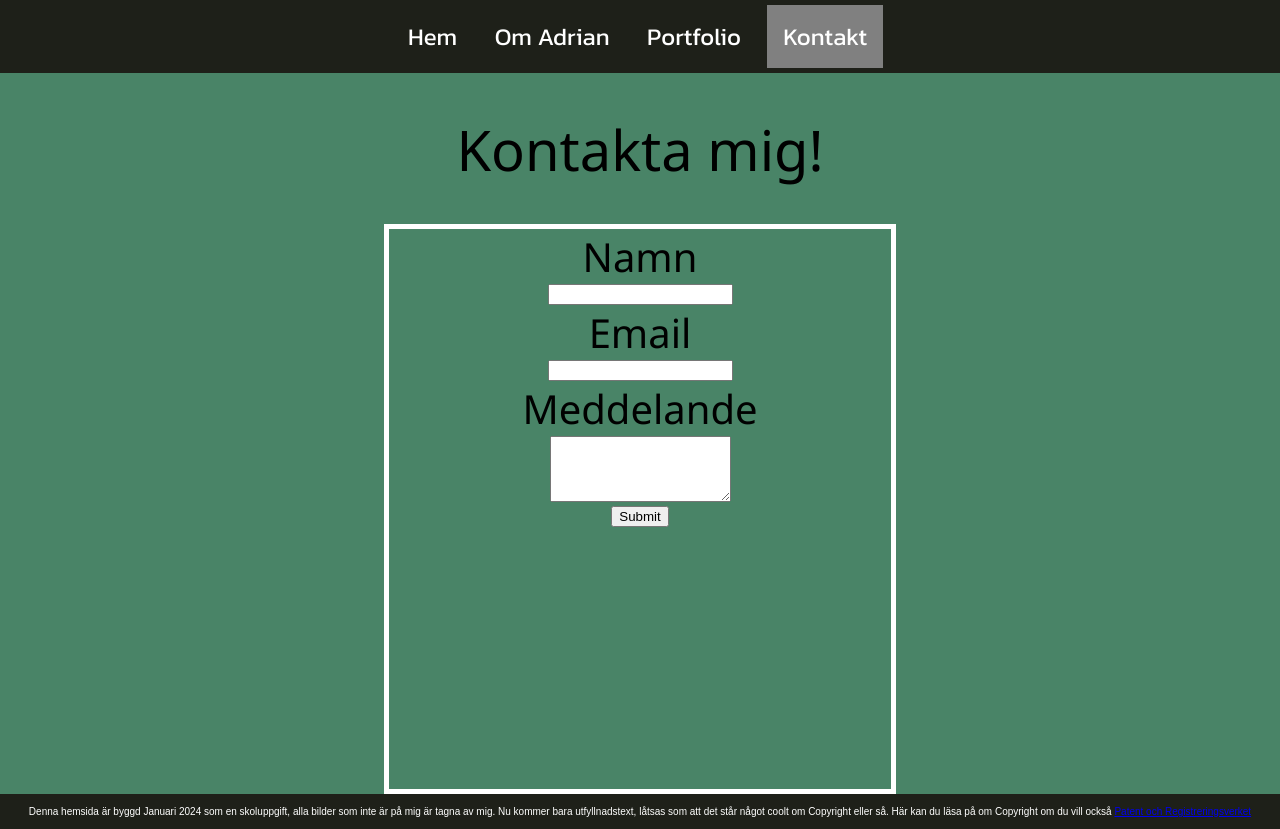
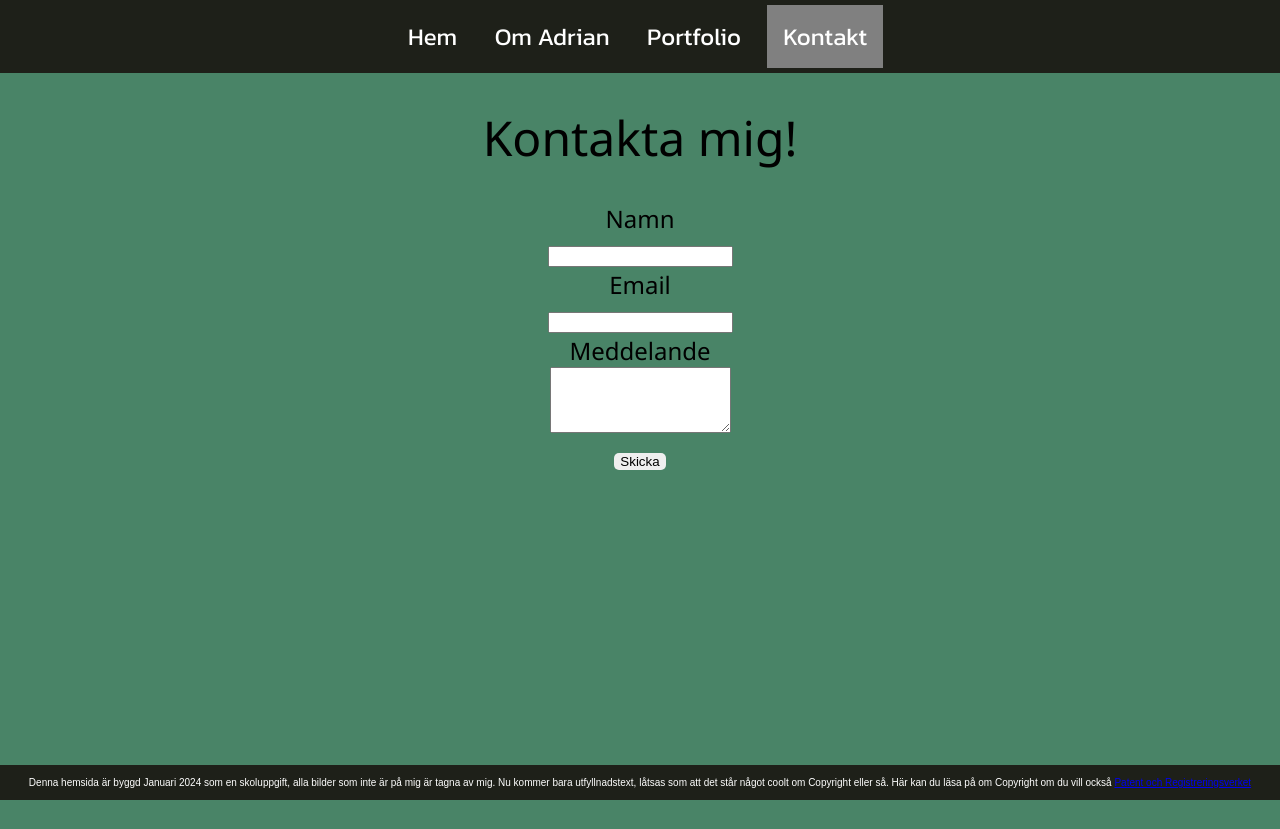
Before and after one commit to AdrianMorenoNystrom/AdrianMorenoNystrom.github.io, a plain HTML site: page contact.html in a window 1280 px wide. After the commit the page ends 800 px from the top, so only its background shows below. Drawn offline with Linux system fonts and the light colour scheme.

Commit message:
Lots of changes

```diff
--- a/contact.html
+++ b/contact.html
@@ -4,8 +4,8 @@
     <meta charset="UTF-8">
     <meta name="viewport" content="width=device-width, initial-scale=1.0">
     <title>Adrians Hemsida</title>
+    <link rel="stylesheet" type="text/css" href="styles/contact.css">
     <link rel="stylesheet" type="text/css" href="styles/style.css">
-    <link rel="stylesheet" type="text/css" href="styles/contact.css">
     <link rel="preconnect" href="https://fonts.googleapis.com">
     <link rel="preconnect" href="https://fonts.gstatic.com" crossorigin>
     <link href="https://fonts.googleapis.com/css2?family=Kanit&display=swap" rel="stylesheet">
@@ -40,7 +40,7 @@
                 <label for="message">Meddelande</label><br>
                 <textarea id="message" name="message" rows="4" required></textarea><br>
 
-                <input type="submit" value="Submit">
+                <input id="btn" type="submit" value="Skicka">
         </form>
     </div>
 
--- a/scripts/scriptportfolio.js
+++ b/scripts/scriptportfolio.js
@@ -12,5 +12,3 @@ window.onclick = function(event) {
         closeCV();
     }
 };
-
-setTimeout(function() { var about = document.getElementById("portfolio"); about.scrollIntoView({ behavior: 'smooth' }); }, 300);
--- a/styles/contact.css
+++ b/styles/contact.css
@@ -2,38 +2,22 @@
   to { opacity: 1; }
   from{opacity: 0;}
 }
+
 h1{
-    text-align: center;
-  padding: 0;
-  font-size: 350%;
+  text-align: center;
   font-family: 'Segoe UI', Tahoma, Geneva, Verdana, sans-serif;
   font-weight: lighter;
-  animation: fadeIn 0.5s ease-in-out;
-}
-
-form{
-  text-align: center;
-  padding: 0;
-  border: 5px white;
-}
-
-label{
-  font-family: 'Segoe UI', Tahoma, Geneva, Verdana, sans-serif;
-  font-size: 250%;
-  font-weight: lighter;
+  font-size: 300%;
 }
 
 div{
-  display: flex;
-  justify-content:center;
-  border: 5px solid white;
-  margin-right: 30%;
-  margin-left: 30%;
-  min-width:500px;
-  height: 70vh;
-
+  text-align: center;
+  margin-bottom: 10%;
+  font-family: 'Segoe UI', Tahoma, Geneva, Verdana, sans-serif;
+  font-size: 150%;
 }
 
-div input{
-  width: auto;
+#btn{
+  border: 0px;
+  border-radius: 5px;
 }
--- a/styles/style.css
+++ b/styles/style.css
@@ -66,7 +66,7 @@ main {
   font-family: 'Segoe UI', Tahoma, Geneva, Verdana, sans-serif;
   font-weight: lighter;
   margin-top: 10%;
-  animation: fadeIn 3s ease-in-out;
+  animation: fadeIn 2s ease-in-out;
 }
 
 @keyframes fadeIn {
--- a/styles/styleportfolio.css
+++ b/styles/styleportfolio.css
@@ -2,10 +2,6 @@
   @keyframes fadeIn {
     to { opacity: 1; }
     from{opacity: 0;}
-  }
-
-  #portfolio{
-    padding-top: 10px;
   }
 
   h1{
```
Also changed, not shown: about.html (+12 -0 lines), styles/styleabout.css (+11 -3 lines).
